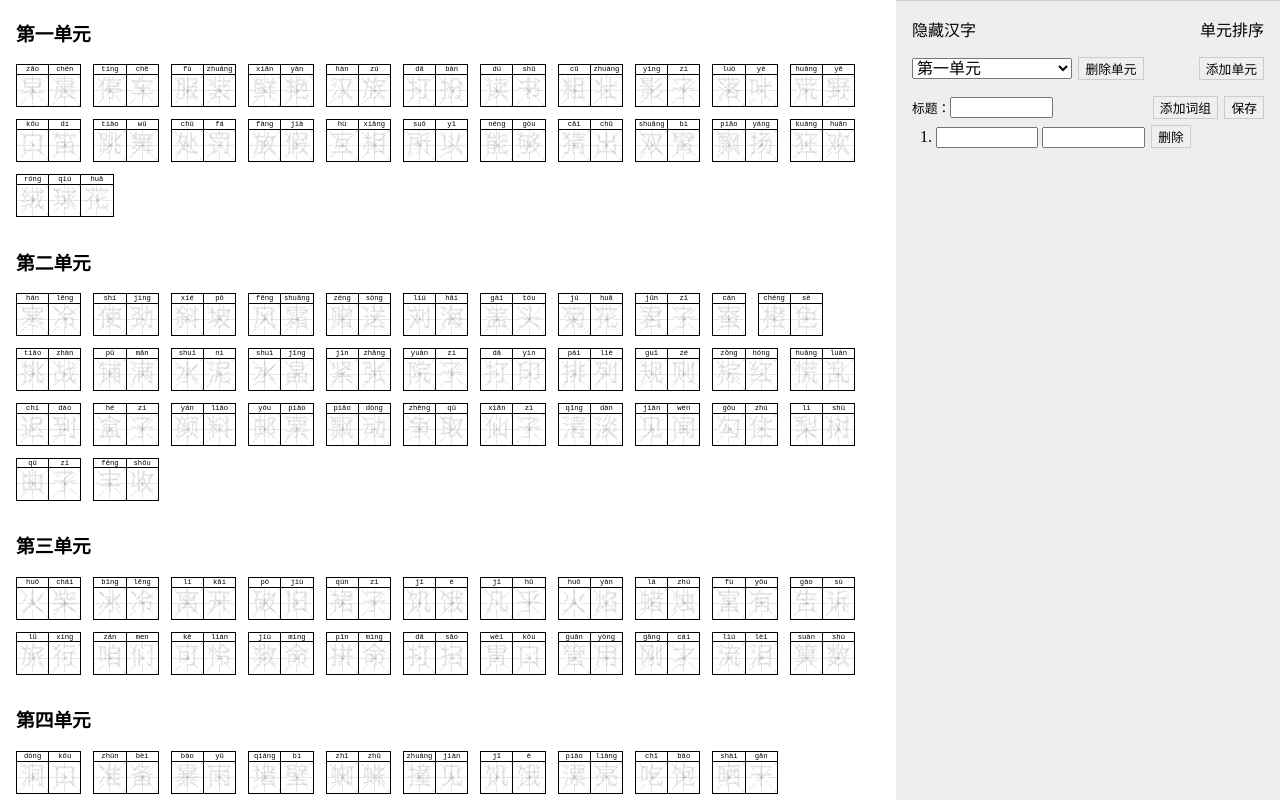
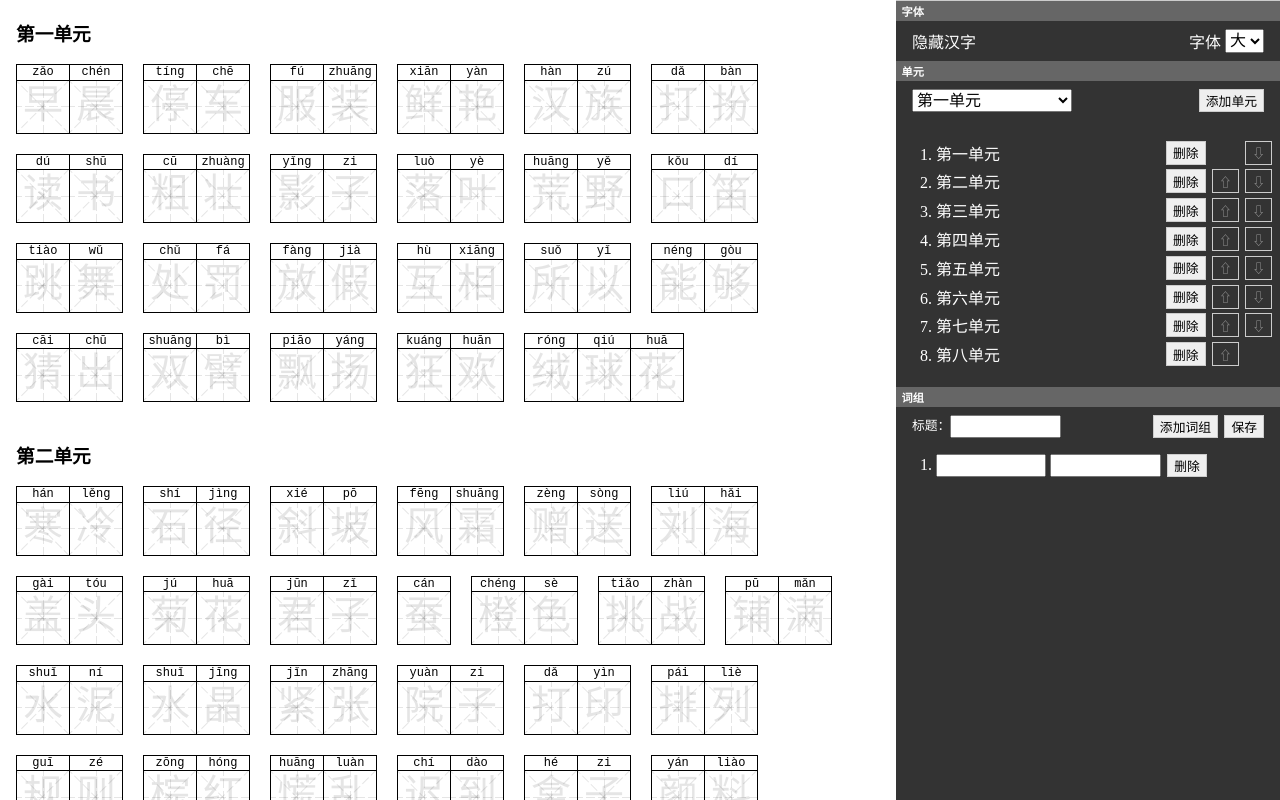
Before and after one commit to yeegr/ctxt, a website: page index.html in a window 1280 px wide. Both pictures are taken after a click on the button "添加单元". Drawn offline with Linux system fonts and the light colour scheme.

Commit message:
text update

```diff
--- a/data.js
+++ b/chars.js
@@ -31,7 +31,7 @@ let data = [
     "title": "第二单元",
     "text": [
       ["寒冷","hán lěnɡ"],
-      ["使劲","shí jìnɡ"],
+      ["石径","shí jìnɡ"],
       ["斜坡","xié pō"],
       ["风霜","fēnɡ shuānɡ"],
       ["赠送","zènɡ sònɡ"],
@@ -113,9 +113,9 @@ let data = [
   {
     "title": "第五单元",
     "text": [
-      ["大船","dā chuán"],
+      ["搭船","dā chuán"],
       ["响声","xiǎnɡ shēnɡ"],
-      ["沙拉","shā lā"],
+      ["沙啦","shā lā"],
       ["羽毛","yǔ máo"],
       ["嘴巴","zuǐ bā"],
       ["吞食","tūn shí"],
@@ -156,7 +156,7 @@ let data = [
       ["深浅","shēn qiǎn"],
       ["岩石","yán shí"],
       ["挺直","tǐnɡ zhí"],
-      ["武术","wú shù"],
+      ["无数","wú shù"],
       ["宝贝","bǎo bèi"],
       ["对错","duì cuò"],
       ["优秀","yōu xiù"],
@@ -169,7 +169,7 @@ let data = [
       ["躺下","tǎnɡ xià"],
       ["停靠","tínɡ kào"],
       ["南亚","nán yà"],
-      ["出去","chú qù"],
+      ["除去","chú qù"],
       ["灰色","huī sè"],
       ["遍地","biàn dì"],
       ["满载","mǎn zài"],
@@ -178,7 +178,7 @@ let data = [
       ["踩水","cǎi shuǐ"],
       ["洁白","jié bái"],
       ["脑袋","nǎo dai"],
-      ["结识","jiē shí"],
+      ["结实","jiē shí"],
       ["视线","shì xiàn"],
       ["显示","xiǎn shì"],
       ["软泥","ruǎn ní"],
@@ -203,7 +203,7 @@ let data = [
       ["鸣叫","míng jiào"],
       ["敲打","qiāo dǎ"],
       ["朝向","cháo xiànɡ"],
-      ["武器","wù qì"],
+      ["雾气","wù qì"],
       ["蒙上","ménɡ shànɡ"],
       ["鼻子","bí zǐ"],
       ["总是","zǒnɡ shì"],
--- a/index.html
+++ b/index.html
@@ -1,299 +1,46 @@
-<html>
+<!DOCTYPE html>
+<html lang="zh">
   <head>
     <meta charset="utf-8">
     <title>班级__________姓名____________________</title>
-    <script src="data.js"></script>
-    <style>
-body {
-  margin: 0;
-  padding: 0;
-}
-
-#wrapper {
-  display: flex;
-  flex-direction: row;
-  height: 100%;
-  overflow: hidden;
-  position: absolute;
-  width: 100%;
-}
-
-article {
-  display: block;
-  flex: 1;
-  overflow-y: auto;
-}
-
-
-article.hideChar .mi {
-  color: transparent;
-}
-
-section {
-}
-
-h1 {
-  display: block;
-  page-break-after: avoid;
-}
-
-.unit {
-  display: block;
-  page-break-before: avoid;
-}
-
-.word {
-  display: inline-block;
-  font-size: 30pt;
-  margin-bottom: .5em;
-  margin-right: .5em;
-  white-space: no-wrap;
-}
-
-#wrapper .word {
-  font-size: 30pt;
-}
-
-#wrapper.mid .word {
-  font-size: 24pt;
-}
-
-#wrapper.sml .word {
-  font-size: 18pt;
-}
-
-.letter {
-  border: 1px solid #000;
-  display: inline-block;
-  page-break-inside: avoid;
-  position: relative;
-}
-
-.letter:not(:first-child) {
-  margin-left: -1px;
-}
-
-.pinyin {
-  border-bottom: 1px solid #000;
-  display: block;
-  font-size: .3em;
-  font-family: monospace;
-  height: 1.2em;
-  line-height: 1.3em;
-  text-align: center;
-}
-
-.mi {
-  background-image: linear-gradient(90deg, rgba(0,0,0,0.1), rgba(0,0,0,0.1) 75%, transparent 75%, transparent 100%),
-                    linear-gradient(180deg, rgba(0,0,0,0.1), rgba(0,0,0,0.1) 75%, transparent 75%, transparent 100%);
-  background-position: center center;
-  background-repeat: repeat-x,
-                     repeat-y;
-  background-size: 12px 1px,
-                   1px 12px;
-  display: block;
-  color: rgba(0,0,0,0.1);
-  font-family: KaiTi, STKaiti;
-  font-size: 1em;
-  line-height: 1.2em;
-  height: 1.3em;
-  position: relative;
-  text-align: center;
-  width: 1.3em;
-}
-
-.mi::before {
-  background-image: linear-gradient(90deg, rgba(0,0,0,0.1), rgba(0,0,0,0.1) 75%, transparent 75%, transparent 100%),
-                    linear-gradient(180deg, rgba(0,0,0,0.1), rgba(0,0,0,0.1) 75%, transparent 75%, transparent 100%);
-  background-position: center center;
-  background-repeat: repeat-x,
-                     repeat-y;
-  background-size: 12px 1px,
-                   1px 12px;
-  content: '';
-  position: absolute;
-  transform: rotate(-45deg);
-  left: -0.27em;
-  right: -0.27em;
-  top: -0.27em;
-  bottom: -0.27em;
-  width: 1.84em;
-  height: 1.84em;
-}
-
-#editor {
-  background-color: #eee;
-  border-top: 1px solid #ccc;
-  display: flex;
-  flex-direction: column;
-  height: 100%;
-  width: 24em;
-}
-
-.toolbar {
-  box-sizing: border-box;
-  padding: 1em;
-}
-
-.toolbar {
-  padding-bottom: 0;
-}
-
-.toolbar {
-  display: flex;
-  flex-direction: row;
-}
-
-.toolbar > div {
-  display: flex;
-  flex-direction: row;
-  align-items: center;
-}
-
-.toolbar > div:last-child {
-  flex: 1;
-  justify-content: flex-end;
-}
-
-input,
-select {
-  outline: none;
-}
-
-#unitSelector {
-  font-size: 1em;
-  width: 10em;
-}
-
-#charToggler {
-  visibility: hidden;
-}
-
-label {
-  cursor: pointer;
-}
-
-input[type="button"] {
-  border: 1px solid #ccc;
-  cursor: pointer;
-  font-size: 0.8em;
-  margin-left: 0.5em;
-}
-
-label:hover {
-  color: #33f;
-}
-
-#wordList {
-  flex: 1;
-  overflow-y: auto;
-  margin: 0.2em 0;
-}
-
-#wordList li {
-  padding: 0.2em 0;
-  white-space: nowrap;
-}
-
-
-#wordList li span {
-  vertical-align: middle;
-}
-
-#wordList li:first-child .up,
-#wordList li:last-child .down {
-  visibility: hidden;
-}
-
-input[type="text"] {
-  font-size: 0.8em;
-  width: 8em;
-}
-
-.button {
-  background-position: center center;
-  background-repeat: no-repeat;
-  background-size: 100% 100%;
-  cursor: pointer;
-  display: inline-block;
-  height: 1em;
-  margin-left: 0.5em;
-  width: 1em;
-}
-
-[type="button"].up,
-[type="button"].down {
-  background-color: transparent;
-  color: #999;
-}
-
-[type="button"].up:hover,
-[type="button"].down:hover {
-  background-color: #666;
-  border-color: transparent;
-  color: #ccc;
-}
-
-[type="button"].up:active,
-[type="button"].down:active {
-  background-color: #333;
-  border-color: transparent;
-  color: #fff;
-}
-
-@media screen {
-  article {
-    padding: 0 1em;
-  }
-}
-
-@media print {
-  #wrapper {
-    display: block;
-    flex-direction: column;
-    height: auto;
-    overflow: auto;
-    position: relative;
-    width: 100%;
-  }
-
-  #editor {
-    display: none;
-  }
-
-  article {
-    overflow: hidden;
-  }
-
-  #editor,
-  article {
-    margin: 0;
-  }
-}
-    </style>
+    <script src="chars.js"></script>
+    <link rel="stylesheet" href="main.css">
   </head>
   <body>
-    <div id="wrapper" class="sml">
-      <article></article>
-      <form name="" id="editor">
+    <div id="wrapper">
+      <article class="lrg"></article>
+      <form id="editor">
+        <panel>
+          <div class="heading">字体</div>
           <div class="toolbar">
             <div>
               <label for="charToggler"></label><input type="checkbox" name="charToggler" id="charToggler" onchange="toggleChar()">
             </div>
             <div>
-            <label onclick="alert('yes')">单元排序</label>
+              <label>字体</label>&nbsp;
+              <select name="fontSizeSelector" id="fontSizeSelector" onchange="toggleFontSize(this.value)">
+                <option value="lrg">大</option>
+                <option value="mid">中</option>
+                <option value="sml">小</option>
+              </select>
             </div>
           </div>
+        </panel>
+        <panel>
+          <div class="heading">单元</div>
           <div class="toolbar">
             <div>
               <select name="unitSelector" id="unitSelector" onchange="selectUnit(this.value)"></select>
-            <input type="button" value="删除单元" onclick="deleteUnit()">
             </div>
             <div>
               <input type="button" value="添加单元" onclick="addUnit()">
             </div>
           </div>
-        <form name="newList">
+          <ol id="unitList"></ol>
+        </panel>
+        <panel>
+          <div class="heading">词组</div>
+          <form name="wordList">
             <div class="toolbar">
               <div>
                 <label for="newTitle" style="font-size: 0.8em;">标题：</label><input type="text" name="unitTitle" id="unitTitle">
@@ -306,12 +53,16 @@ input[type="text"] {
             <ol id="wordList"></ol>
           </form>
         </div>
+      </panel>
     <script>
-let article = document.querySelector('article'),
+let wrapper = document.getElementById('wrapper'),
+  article = document.querySelector('article'),
   checkbox = document.querySelector('input[name=charToggler]'),
   label = document.querySelector('label[for=charToggler]'),
   unitSelector = document.getElementById('unitSelector'),
+  fontSizeSelector = document.getElementById('fontSizeSelector'),
   unitTitle = document.getElementById('unitTitle'),
+  unitList = document.getElementById('unitList'),
   wordList = document.getElementById('wordList'),
   newList = document.getElementById('newList')
 
@@ -323,12 +74,23 @@ function init() {
   setup()
   toggleChar()
   selectUnit(currentUnitIndex)
+
+  Array.prototype.map.call(document.querySelectorAll('panel'), (panel) => {
+    panel.querySelector('.heading').onclick = (e) => {
+      let panel = e.currentTarget.parentNode,
+        className = panel.className
+      panel.className = className === 'minimized' ? '' : 'minimized'
+    }
+  })
 }
 
 
 function setup() {
   article.innerHTML = ''
   unitSelector.innerHTML = ''
+  unitList.innerHTML = ''
+
+  unitHTML = ''
 
   data.forEach((unit, i) => {
     let section = document.createElement('section'),
@@ -343,6 +105,7 @@ function setup() {
     unitSelector.appendChild(option)
 
     div.className = 'unit'
+    unitHTML += prepUnit(unit.title, i)
 
     unit.text.forEach((word) => {
       let wordTag = document.createElement('span')
@@ -376,18 +139,26 @@ function setup() {
 
     article.append(section)
   })
+
+  unitList.innerHTML = unitHTML
 }
 
 function toggleChar() {
+  let className = article.className
+
   if (checkbox.checked) {
     text = "显示汉字"
-    article.className = 'hideChar'
+    article.className = className + ' hideChar'
   } else {
     text = "隐藏汉字"
-    article.className = ''
+    article.className = className.replace(' hideChar', '')
   }
 
   label.innerText = text
+}
+
+function toggleFontSize(val) {
+  wrapper.className = val
 }
 
 function selectUnit(val) {
@@ -409,14 +180,29 @@ function editUnit() {
   prepList(currentUnit.text)
 }
 
-function deleteUnit() {
-  let title = data[currentUnitIndex].title
+function deleteUnit(unitIndex) {
+  let title = data[unitIndex].title
   if (confirm('确定要删除' + title + '吗？')) {
-    data.splice(currentUnitIndex, 1)
+    data.splice(unitIndex, 1)
     setup()
   }
 
   selectUnit(0)
+}
+
+function prepUnit(title, index) {
+  let html = ''
+
+  html += '<li>'
+  html += '<div>'
+  html += '<span>' + title + '</span>'
+  html += '<input type="button" value="删除" onclick="deleteUnit(' + index + ')">'
+  html += '<input type="button" class="up" value="⇧" onclick="nudgeUnit(' + index + ', -1)">'
+  html += '<input type="button" class="down" value="⇩" onclick="nudgeUnit(' + index + ', 1)">'
+  html += '</div>'
+  html += '</li>'
+
+  return html
 }
 
 function prepList(text) {
@@ -433,17 +219,19 @@ function prepWord(char, pinyin, index) {
   let html = ''
 
   html += '<li>'
+  html += '<div>'
   html += '<input type="text" value="' + char + '">'
   html += '&nbsp;<input type="text" value="' + pinyin + '">'
   html += '<input type="button" value="删除">'
-  html += '<input type="button" class="up" value="⇧" onclick="nudge(' + index + ', -1)">'
-  html += '<input type="button" class="down" value="⇩" onclick="nudge(' + index + ', 1)">'
+  html += '<input type="button" class="up" value="⇧" onclick="nudgeWord(' + index + ', -1)">'
+  html += '<input type="button" class="down" value="⇩" onclick="nudgeWord(' + index + ', 1)">'
+  html += '</div>'
   html += '</li>'
 
   return html
 }
 
-function nudge(index, direction) {
+function nudgeWord(index, direction) {
   let arr = data[currentUnitIndex].text,
     tmp = arr[index]
 
--- /dev/null
+++ b/main.css
@@ -0,0 +1,297 @@
+body {
+  margin: 0;
+  padding: 0;
+}
+
+#wrapper {
+  display: flex;
+  flex-direction: row;
+  height: 100%;
+  overflow: hidden;
+  position: absolute;
+  width: 100%;
+}
+
+article {
+  display: block;
+  flex: 1;
+  overflow-y: auto;
+}
+
+
+article.hideChar .mi {
+  color: transparent;
+}
+
+section {
+}
+
+h1 {
+  display: block;
+  page-break-after: avoid;
+}
+
+.unit {
+  display: block;
+  page-break-before: avoid;
+}
+
+.word {
+  display: inline-block;
+  font-size: 30pt;
+  margin-bottom: .5em;
+  margin-right: .5em;
+  white-space: no-wrap;
+}
+
+#wrapper .word,
+#wrapper.lrg .word {
+  font-size: 30pt;
+}
+
+#wrapper.mid .word {
+  font-size: 24pt;
+}
+
+#wrapper.sml .word {
+  font-size: 18pt;
+}
+
+.letter {
+  border: 1px solid #000;
+  display: inline-block;
+  page-break-inside: avoid;
+  position: relative;
+}
+
+.letter:not(:first-child) {
+  margin-left: -1px;
+}
+
+.pinyin {
+  border-bottom: 1px solid #000;
+  display: block;
+  font-size: .3em;
+  font-family: monospace;
+  height: 1.2em;
+  line-height: 1.3em;
+  text-align: center;
+}
+
+.mi {
+  background-image: linear-gradient(90deg, rgba(0,0,0,0.1), rgba(0,0,0,0.1) 75%, transparent 75%, transparent 100%),
+                    linear-gradient(180deg, rgba(0,0,0,0.1), rgba(0,0,0,0.1) 75%, transparent 75%, transparent 100%);
+  background-position: center center;
+  background-repeat: repeat-x,
+                     repeat-y;
+  background-size: 12px 1px,
+                   1px 12px;
+  display: block;
+  color: rgba(0,0,0,0.1);
+  font-family: KaiTi, STKaiti;
+  font-size: 1em;
+  line-height: 1.2em;
+  height: 1.3em;
+  position: relative;
+  text-align: center;
+  width: 1.3em;
+}
+
+.mi::before {
+  background-image: linear-gradient(90deg, rgba(0,0,0,0.1), rgba(0,0,0,0.1) 75%, transparent 75%, transparent 100%),
+                    linear-gradient(180deg, rgba(0,0,0,0.1), rgba(0,0,0,0.1) 75%, transparent 75%, transparent 100%);
+  background-position: center center;
+  background-repeat: repeat-x,
+                     repeat-y;
+  background-size: 12px 1px,
+                   1px 12px;
+  content: '';
+  position: absolute;
+  transform: rotate(-45deg);
+  left: -0.27em;
+  right: -0.27em;
+  top: -0.27em;
+  bottom: -0.27em;
+  width: 1.84em;
+  height: 1.84em;
+}
+
+
+#editor {
+  background-color: #333;
+  border-top: 1px solid #ccc;
+  color: #fff;
+  display: flex;
+  flex-direction: column;
+  height: 100%;
+  width: 24em;
+}
+
+panel {
+  display: flex;
+  flex-direction: column;
+}
+
+panel.minimized .toolbar,
+panel.minimized ol {
+  display: none;
+}
+
+.heading {
+  background-color: #666;
+  cursor: pointer;
+  font-weight: bold;
+  font-size: .7em;
+  padding: .15em .5em .2em .5em;
+}
+
+.toolbar {
+  box-sizing: border-box;
+  padding: .5em 1em;
+}
+
+.toolbar {
+  display: flex;
+  flex-direction: row;
+}
+
+.toolbar > div {
+  display: flex;
+  flex-direction: row;
+}
+
+.toolbar > div:last-child {
+  flex: 1;
+  justify-content: flex-end;
+}
+
+input,
+select {
+  outline: none;
+}
+
+select {
+  font-size: 1em;
+}
+
+#unitSelector {
+  width: 10em;
+}
+
+#charToggler {
+  visibility: hidden;
+}
+
+label {
+  cursor: pointer;
+}
+
+input[type="button"] {
+  border: 1px solid #ccc;
+  cursor: pointer;
+  font-size: 0.8em;
+  margin-left: 0.5em;
+}
+
+label:hover {
+  color: #33f;
+}
+
+#wordList {
+  flex: 1;
+  overflow-y: auto;
+  margin: 0.2em 0;
+}
+
+#unitList li,
+#wordList li {
+    white-space: nowrap;
+}
+
+#unitList li div,
+#wordList li div {
+  display: flex;
+  flex-direction: row;
+  margin: .3em .5em .3em 0;
+}
+
+#unitList li div span {
+  flex: 1;
+}
+
+#wordList li span {
+  vertical-align: middle;
+}
+
+#unitList li:first-child .up,
+#unitList li:last-child .down,
+#wordList li:first-child .up,
+#wordList li:last-child .down {
+  visibility: hidden;
+}
+
+input[type="text"] {
+  font-size: 0.8em;
+  width: 8em;
+}
+
+.button {
+  background-position: center center;
+  background-repeat: no-repeat;
+  background-size: 100% 100%;
+  cursor: pointer;
+  display: inline-block;
+  height: 1em;
+  margin-left: 0.5em;
+  width: 1em;
+}
+
+[type="button"].up,
+[type="button"].down {
+  background-color: transparent;
+  color: #999;
+}
+
+[type="button"].up:hover,
+[type="button"].down:hover {
+  background-color: #666;
+  border-color: transparent;
+  color: #ccc;
+}
+
+[type="button"].up:active,
+[type="button"].down:active {
+  background-color: #333;
+  border-color: transparent;
+  color: #fff;
+}
+
+@media screen {
+  article {
+    padding: 0 1em;
+  }
+}
+
+@media print {
+  #wrapper {
+    display: block;
+    flex-direction: column;
+    height: auto;
+    overflow: auto;
+    position: relative;
+    width: 100%;
+  }
+
+  #editor {
+    display: none;
+  }
+
+  article {
+    overflow: hidden;
+  }
+
+  #editor,
+  article {
+    margin: 0;
+  }
+}
```
Lines whose indentation alone changed are shown as unchanged.
